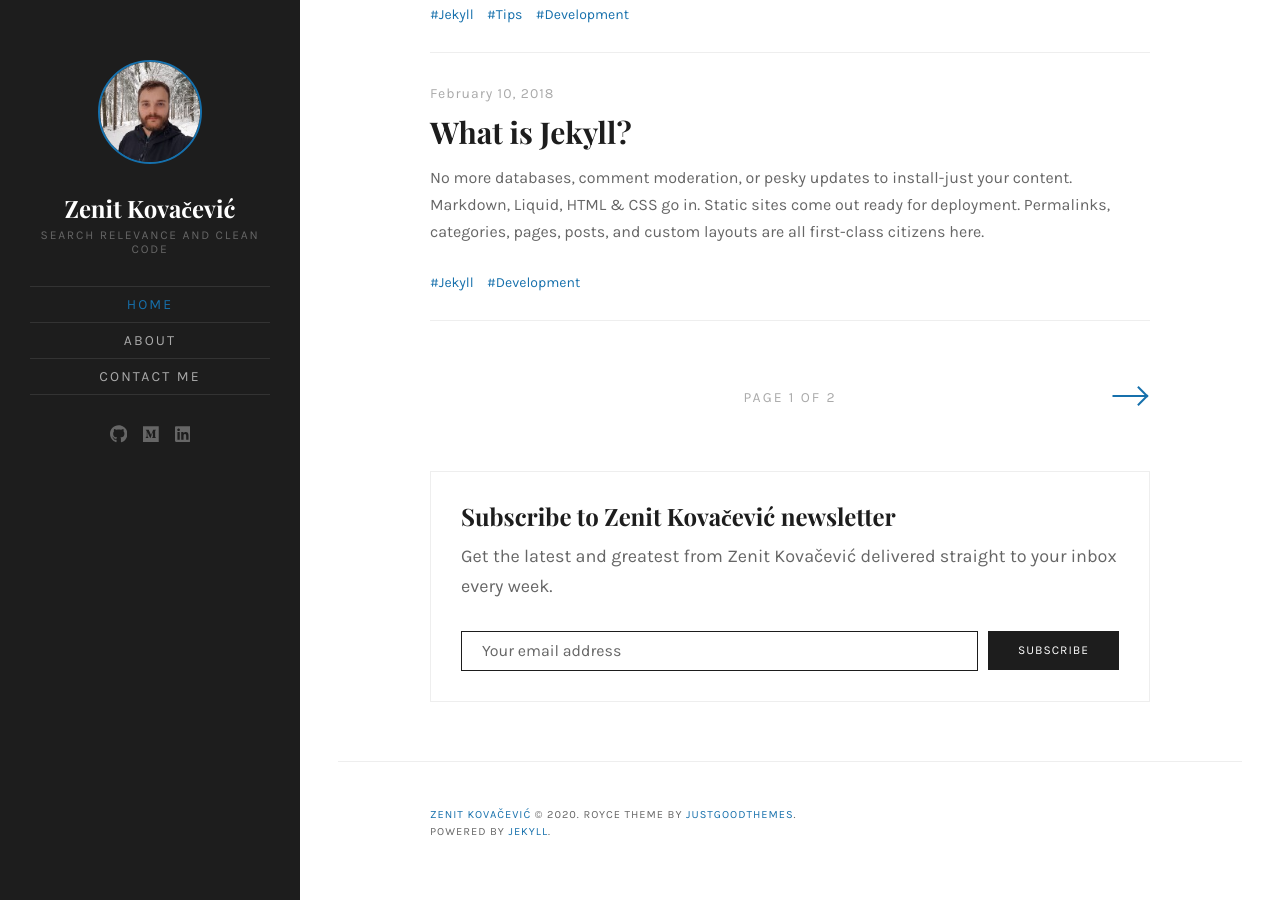
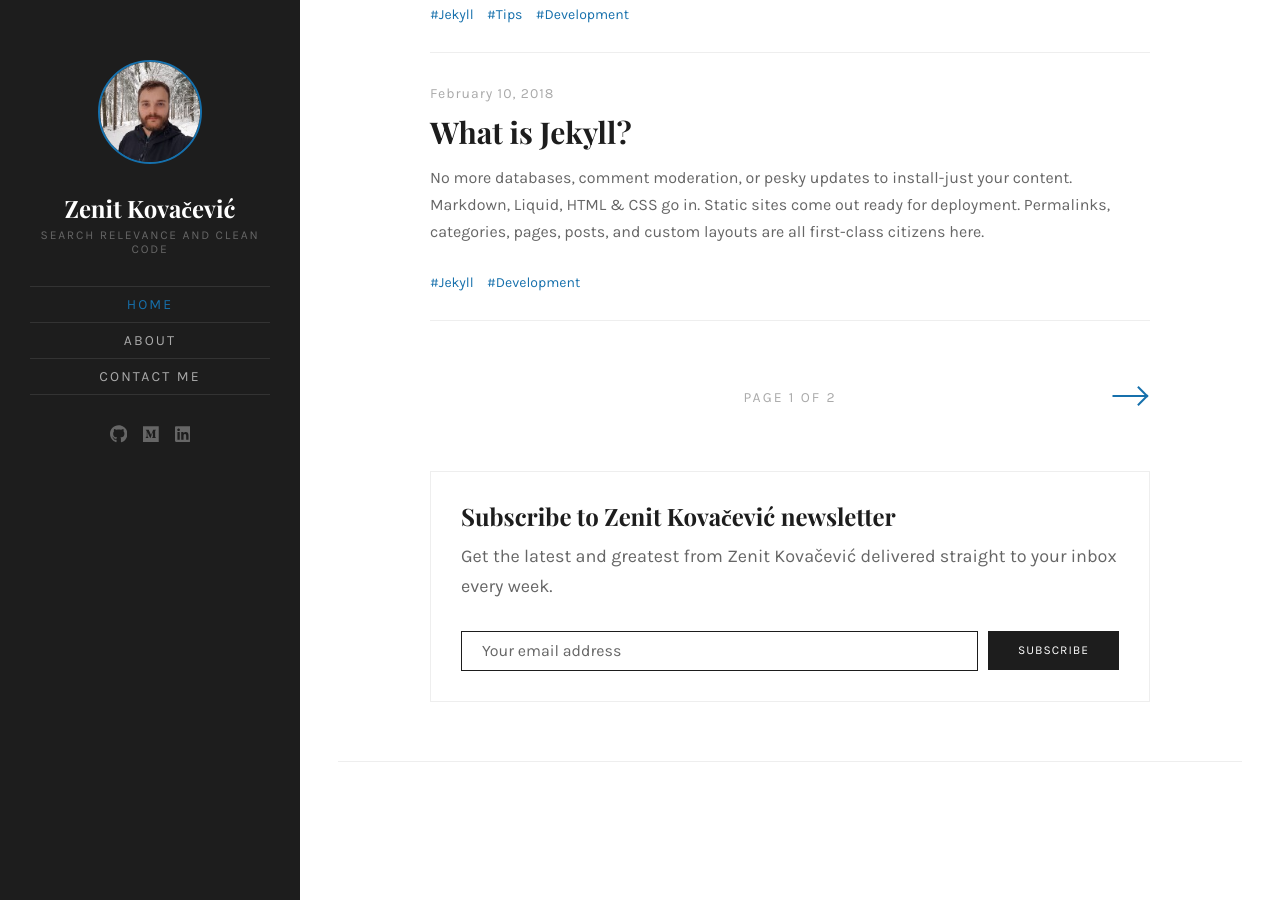
Before and after one commit to ZenitK/zenitk.github.io, a Jekyll site: the page built from index.html, in a window 1280 px wide and 900 px high, scrolled down 2483 px. Built offline with Jekyll 4.4.1, drawn with Linux system fonts in a browser that asks for light colours; some web fonts are replaced; the list of posts is cut into pages by our own code.

Commit message:
Remove jekyll

```diff
--- a/_includes/footer.html
+++ b/_includes/footer.html
@@ -1,10 +1,4 @@
 <footer id="colophon" class="site-footer">
-    <p class="site-info inner">
-        <a href="#">{{ site.name }}</a> &copy; {{ site.time | date: '%Y' }}. Royce theme by
-        <a target="_blank" href="https://justgoodthemes.com/">JustGoodThemes</a>.
-        <br />
-        Powered by <a target="_blank" href="https://jekyllrb.com/">Jekyll</a>.
-    </p>
     <a id="back-to-top" class="back-to-top" href="#page">
         <span class="icon-arrow-up" aria-hidden="true"></span>
         <span class="screen-reader-text">Back to top</span>
```
